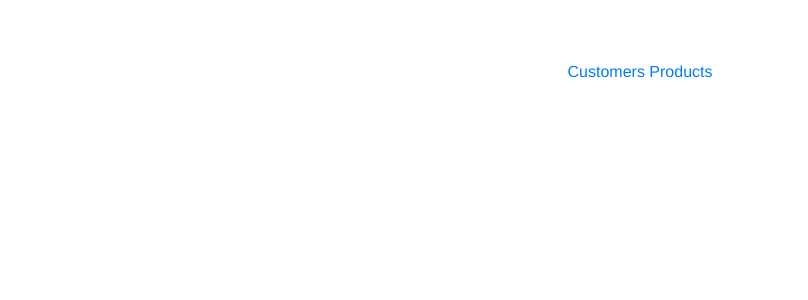
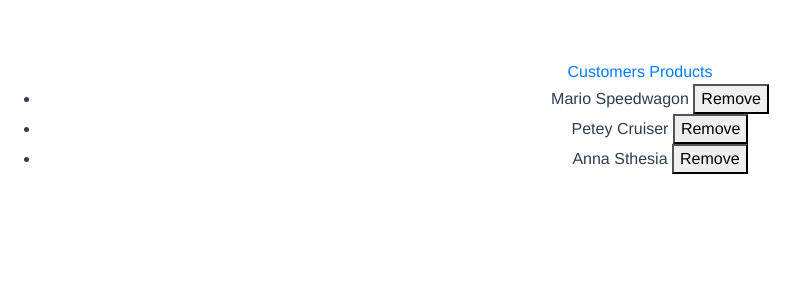
Before and after one commit to andrija989/store-app, a Vue app: page /customers in a window 1280 px wide. Shown: the top 300 px of the page, without its empty margins (0-808 px from the left). Built offline with nearby package versions, Linux system fonts and the light colour scheme.

Commit message:
Zadatak 2

```diff
--- a/src/App.vue
+++ b/src/App.vue
@@ -4,6 +4,7 @@
       <router-link to="/customers">Customers </router-link>
       <router-link to="/products">Products </router-link>
     </nav>
+    <router-view />
   </div>
 </template>
 
--- a/src/components/AppCustomers.vue
+++ b/src/components/AppCustomers.vue
@@ -1,10 +1,30 @@
 <template>
-    <div></div>
+<div>
+  <ul>
+    <li v-for='(contact,index) in contacts' :key="index">
+      {{ contact.fullName}}
+      <button @click="handleRemove(contact)">Remove</button>
+    </li>
+  </ul>
+</div>
 </template>
 
+
 <script>
+
+import {customerService} from '@/services/CustomerService'
 export default {
+    data () {
+    return {
+      contacts: customerService.list()
+    }
+  },
 
+  methods: {
+      handleRemove(contact) {
+          this.$emit(customerService.remove())
+      }
+  }
 }
 </script>
 
--- /dev/null
+++ b/src/services/CustomerService.js
@@ -0,0 +1,48 @@
+const customers = [
+    {
+      id: 1,
+      fullName: 'Mario Speedwagon',
+      email: 'example@example.com',
+      products: []
+    },
+    {
+      id: 2,
+      fullName: 'Petey Cruiser',
+      email: 'example@example.com',
+      products: []
+    },
+    {
+      id: 3,
+      fullName: 'Anna Sthesia',
+      email: 'example@example.com',
+      products: []
+    }
+  ]
+
+  let nextId = 4
+
+  export default class CustomerService {
+    list() {
+      return customers;
+    }
+
+    find(id) {
+      return customers.find(customer => customer.id == id);
+    }
+
+    add(customer) {
+      customer.id = nextId
+      customers.push(customer)
+      nextId++
+    }
+
+    remove(customer) {
+      customers.splice(customers.indexOf(customer), 1)
+    }
+
+    addProductToCustomer(customer, product) {
+      customer.products.push(product)
+    }
+  }
+
+  export const customerService = new CustomerService();
```
Also changed, not shown: src/services/ProductsService.js (added, +39 -0 lines).
